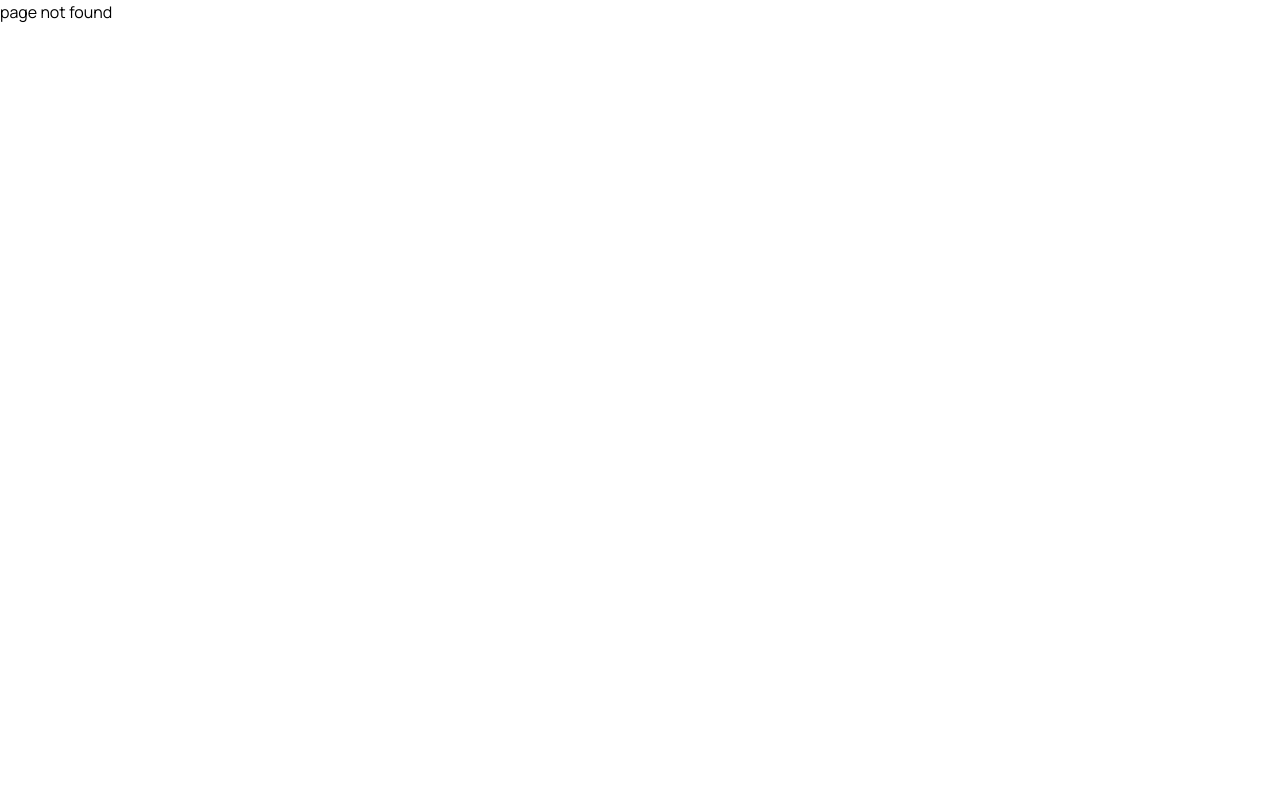
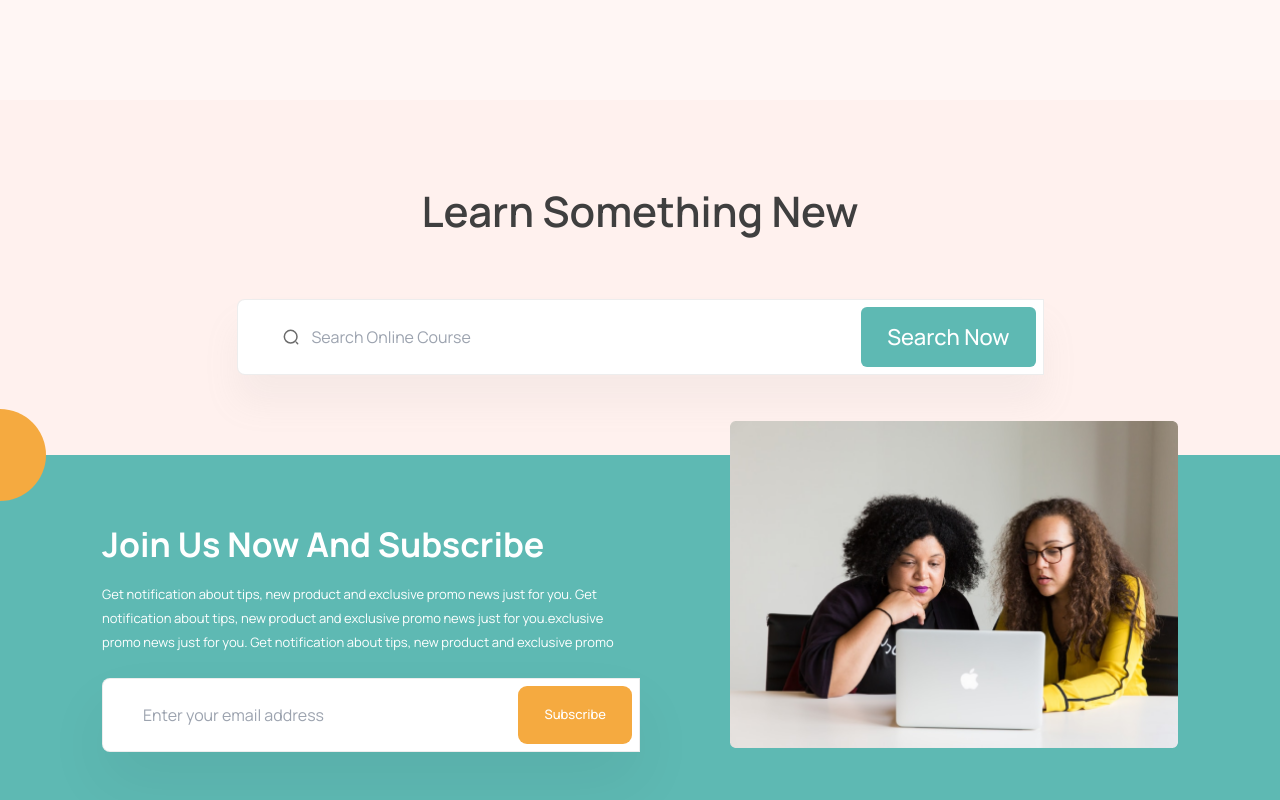
Before and after one commit to imkamrul/learning-shop-client, a React (Vite) app: page /books in a window 1280 px wide. Before the commit this address had no page. Shown: the top 800 px of the page. Built offline with nearby package versions, Linux system fonts and the light colour scheme.

Commit message:
all book page done

```diff
--- /dev/null
+++ b/src/components/Books/Searching.tsx
@@ -0,0 +1,30 @@
+import { Search } from "../SVG";
+
+const Searching = () => {
+  return (
+    <>
+      <section className="bg-[#FFF1EE]">
+        <div className="container py-20">
+          <h1 className="text-[42px] font-semibold text-[#3F3F3F] text-center">
+            Learn Something New
+          </h1>
+          <div className="flex w-9/12 mx-auto relative mt-[56px]">
+            <span className="absolute top-[40%] left-[46px]">
+              <Search />
+            </span>
+            <input
+              type="text"
+              placeholder="Search Online Course"
+              className="bg-white w-full border-[1px] border-[#00000012] rounded-l-[8px] py-[25px] pl-[74px] focus:outline-[1px] focus:outline-[#00000012]  shadow-[0px_27.48235511779785px_34.35294723510742px_0px_rgba(162,162,162,0.10)] pr-[190px]"
+            />
+            <button className="bg-[#5EB9B3] rounded-[6px] px-[26px] text-white font-medium text-[22px] absolute right-2 top-2 bottom-2">
+              Search Now
+            </button>
+          </div>
+        </div>
+      </section>
+    </>
+  );
+};
+
+export default Searching;
--- /dev/null
+++ b/src/components/Common/Subscribe.tsx
@@ -0,0 +1,45 @@
+import { YellowCircle } from "../SVG";
+
+const Subscribe = () => {
+  return (
+    <>
+      <section className="bg-[#5EB9B3] relative">
+        <span className="absolute left-0 top-0 translate-y-[-50%]">
+          <YellowCircle />
+        </span>
+        <div className="container py-16 flex flex-wrap justify-between">
+          <div className="w-6/12">
+            <p className="text-[34px] text-white font-bold">
+              Join Us Now And Subscribe
+            </p>
+            <p className="text-[13px] leading-6 text-white py-3">
+              Get notification about tips, new product and exclusive promo news
+              just for you. Get notification about tips, new product and
+              exclusive promo news just for you.exclusive promo news just for
+              you. Get notification about tips, new product and exclusive promo
+            </p>
+            <div className="flex w-full relative mt-3">
+              <input
+                type="text"
+                placeholder="Enter your email address"
+                className="bg-white w-full border-[1px] border-[#00000012] rounded-l-[8px] py-[24px] pl-[40px] focus:outline-[1px] focus:outline-[#00000012]  shadow-[0px_30px_64px_0px_rgba(0,0,0,0.06)] pr-[190px]"
+              />
+              <button className="bg-[#F5AA40] rounded-[9px] px-[26px] text-white text-[13px] font-medium absolute right-2 top-2 bottom-2">
+                Subscribe
+              </button>
+            </div>
+          </div>
+          <div className="w-5/12 relative">
+            <img
+              src="./subscribe.png"
+              alt=""
+              className="w-full object-cover absolute right-0 top-0 translate-y-[-30%]"
+            />
+          </div>
+        </div>
+      </section>
+    </>
+  );
+};
+
+export default Subscribe;
--- a/src/components/Home/SingleProduct.tsx
+++ b/src/components/Home/SingleProduct.tsx
@@ -26,8 +26,7 @@ const SingleProduct: React.FC<any> = ({ content }) => {
                 rating={content?.rating}
                 starRatedColor="#F58634"
                 numberOfStars={5}
-                name="rating"
-                starDimension="30px"
+                starDimension="25px"
                 starSpacing="2px"
               />
               <Link
--- a/src/components/SVG/index.tsx
+++ b/src/components/SVG/index.tsx
@@ -225,3 +225,16 @@ export const Search = () => {
     </svg>
   );
 };
+export const YellowCircle = () => {
+  return (
+    <svg
+      xmlns="http://www.w3.org/2000/svg"
+      width="46"
+      height="92"
+      viewBox="0 0 46 92"
+      fill="none"
+    >
+      <circle cy="46" r="46" fill="#F5AA40" />
+    </svg>
+  );
+};
--- /dev/null
+++ b/src/page/books.tsx
@@ -0,0 +1,13 @@
+import Searching from "../components/Books/Searching";
+import Subscribe from "../components/Common/Subscribe";
+
+const Books = () => {
+  return (
+    <>
+      <Searching />
+      <Subscribe />
+    </>
+  );
+};
+
+export default Books;
--- a/src/page/home.tsx
+++ b/src/page/home.tsx
@@ -1,14 +1,16 @@
+import Subscribe from "../components/Common/Subscribe";
 import HomeHero from "../components/Home/HomeHero";
 import Products from "../components/Home/Products";
 import { useAppSelector } from "../redux/hooks";
 
 const Home = () => {
   const { user } = useAppSelector((state) => state.user);
-  // console.log("user :", user);
+  console.log("user :", user);
   return (
     <>
       <HomeHero />
       <Products />
+      <Subscribe />
     </>
   );
 };
--- a/src/routes/index.tsx
+++ b/src/routes/index.tsx
@@ -1,5 +1,6 @@
 import { createBrowserRouter } from "react-router-dom";
 import App from "../app";
+import Books from "../page/books";
 import Home from "../page/home";
 import Login from "../page/login";
 import NotFound from "../page/notFound";
@@ -13,7 +14,7 @@ const routes = createBrowserRouter([
         index: true,
         element: <Home />,
       },
-      { path: "/home", element: <Home /> },
+      { path: "/books", element: <Books /> },
     ],
   },
   { path: "/login", element: <Login /> },
```
Also changed, not shown: public/subscribe.png (added).
